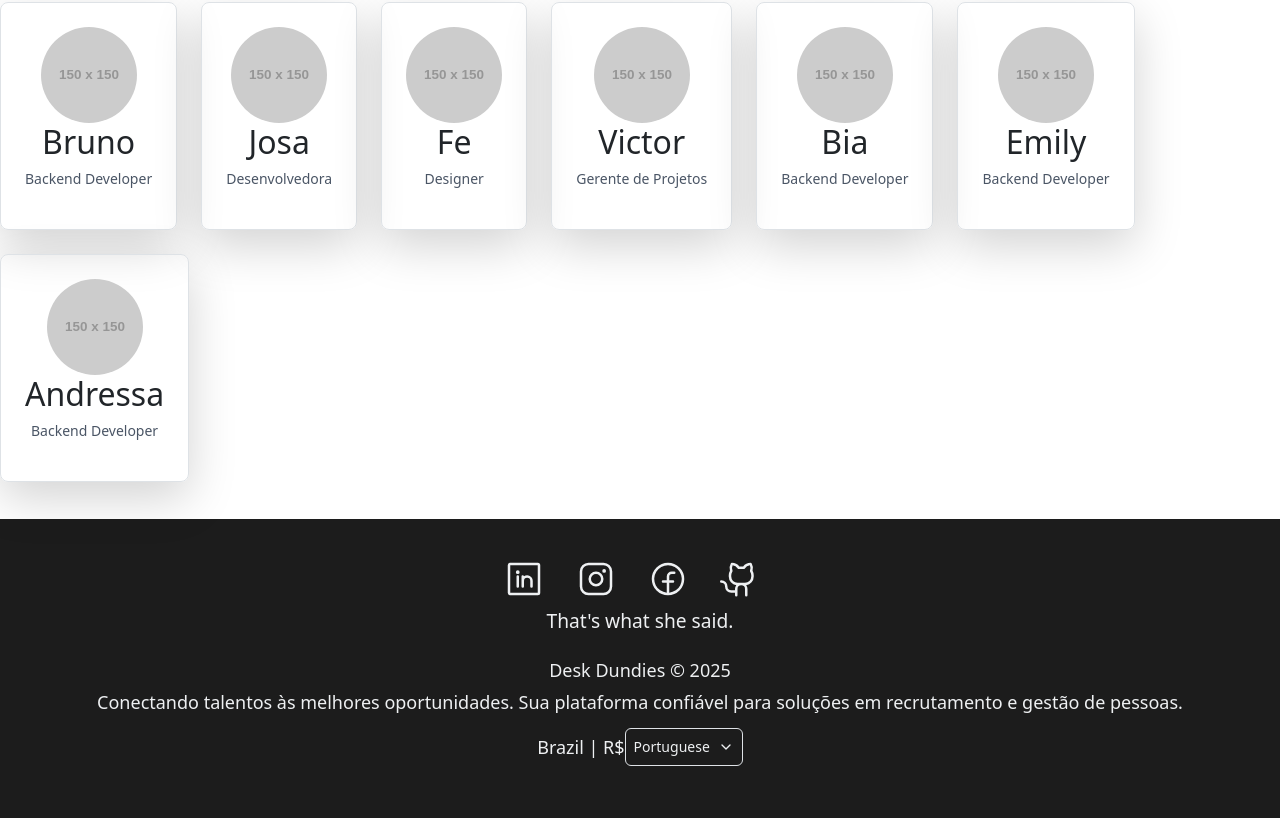
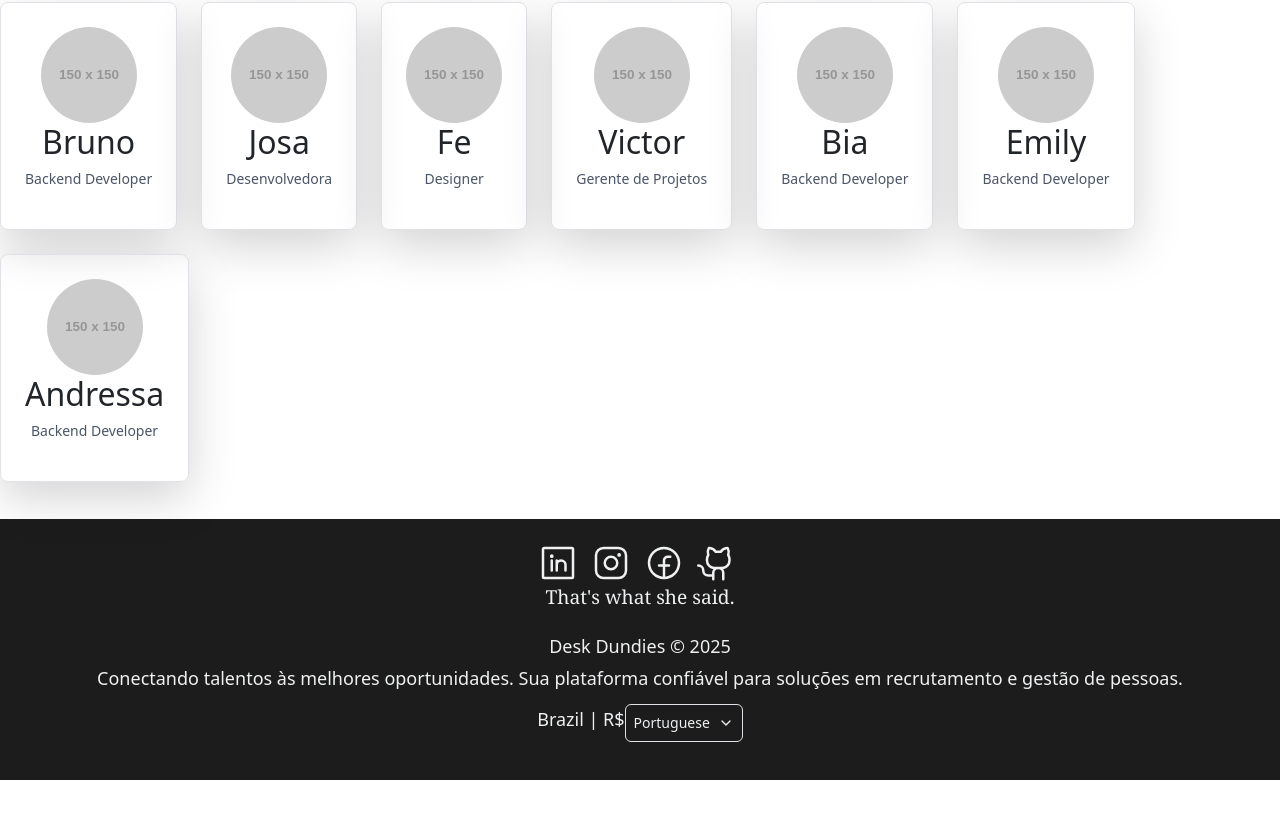
Before and after one commit to projetointegrador-g3/conselho_do_rh_react, a React (Vite) app: page /sobre in a window 1280 px wide. Shown: the part 376-1194 px from the top of the page. After the commit the page ends 1156 px from the top, so only its background shows below. Built offline with nearby package versions, Linux system fonts and the light colour scheme; a web font is replaced by a local one.

Commit message:
:lipstick: Estilização Footer

```diff
--- a/src/components/footer/Footer.module.css
+++ b/src/components/footer/Footer.module.css
@@ -1,21 +1,19 @@
 .footer_style {
-    display: flex;
     justify-content: space-between;
-    align-items: center;
     background-color: var(--dark-gray);
-    padding: 1rem;
+    padding: 0 0 10px 0;
     color: var(--light-gray);
     font-size: 1.2rem;
     text-align: center;
 
     & div{
         display: flex;
-        margin-bottom: 0.5rem;
 
     a {
         color: var(--light-gray);
         text-decoration: none;
-        margin-right: 1rem;
+        margin-right: 5px;
+        align-items: center;
 
         &:hover{
             color: var(--brown);
--- a/src/components/footer/Footer.tsx
+++ b/src/components/footer/Footer.tsx
@@ -19,15 +19,15 @@ function Footer() {
     return (
         <>
             <div className={styles.footer_style}>
-                <div className="container flex flex-col items-center justify-center py-4">
-                    <div className='flex gap-3'>
+                <div className="container flex flex-col items-center py-4">
+                    <div className='gap-2'>
                         <a href="" target="_blank"><LinkedinLogo size={40} /></a>
                         <a href="" target="_blank"><InstagramLogo size={40} /></a>
                         <a href="" target="_blank"><FacebookLogo size={40} /></a>
                         <a href="" target='_blank'><GithubLogo size={40}  /></a>
                     </div>
 
-                    <p>That's what she said.</p>
+                    <p className='font-serif'>That's what she said.</p>
                     <p className='text-lg font-extralight m-1'>Desk Dundies © {data}</p>
                     <p className='text-lg font-extralight m-0'>Conectando talentos às melhores oportunidades.
                         Sua plataforma confiável para soluções em recrutamento e gestão de pessoas. </p>
@@ -44,7 +44,7 @@ function Footer() {
                             </button>
 
                             {isOpen && (
-                                <div className="absolute left-0 mt-1 w-40 bg-black shadow-md rounded-md border z-10">
+                                <div className=" left-0 mt-1 w-40 bg-black shadow-md rounded-md border z-10">
                                     <ul className="p-2">
                                         <li className="cursor-pointer p-2 hover:bg-gray-900" onClick={() => changeLanguage("Portuguese")}>🇧🇷 Português</li>
                                         <li className="cursor-pointer p-2 hover:bg-gray-900" onClick={() => changeLanguage("English")}>🇺🇸 English</li>
```
